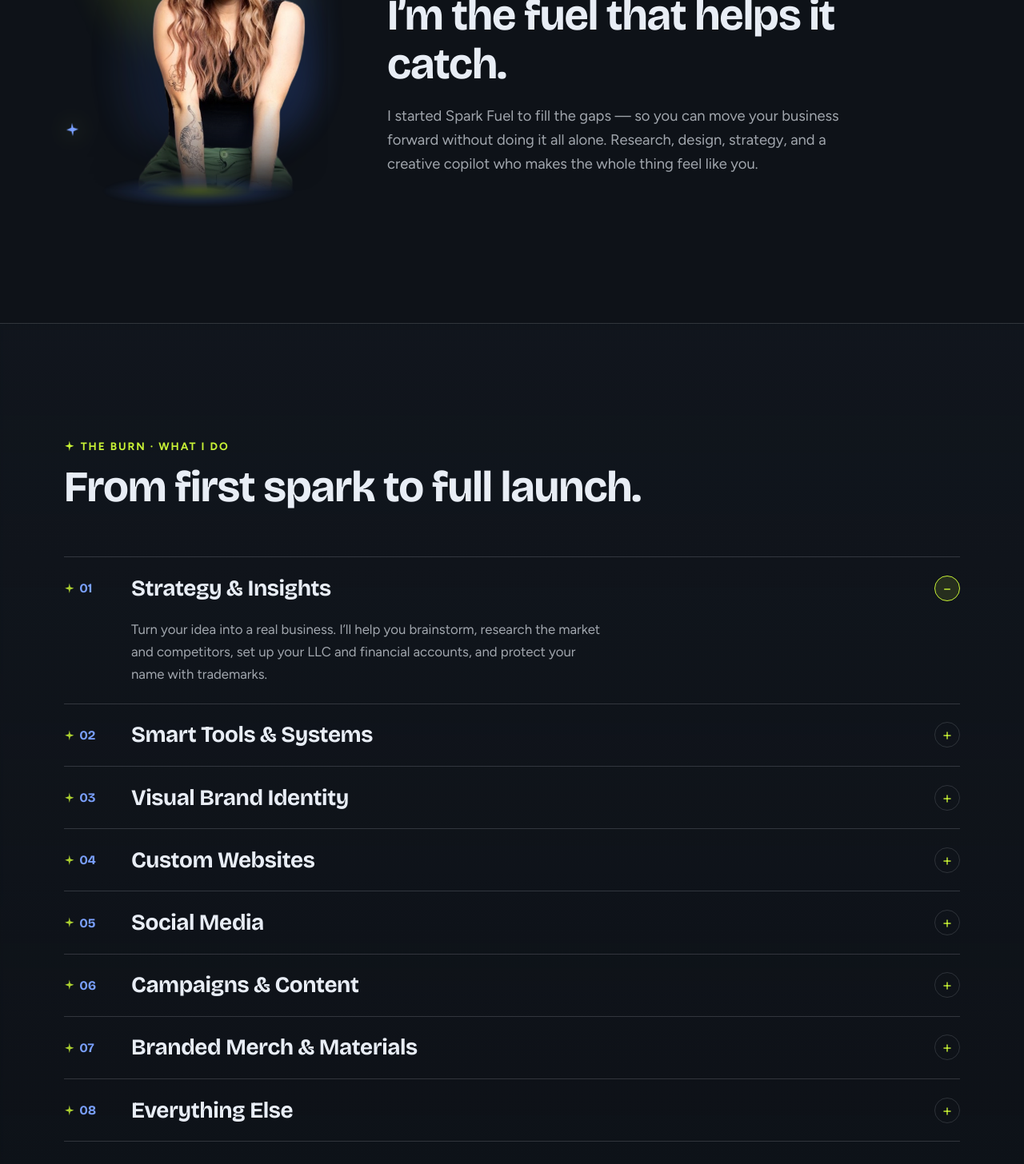
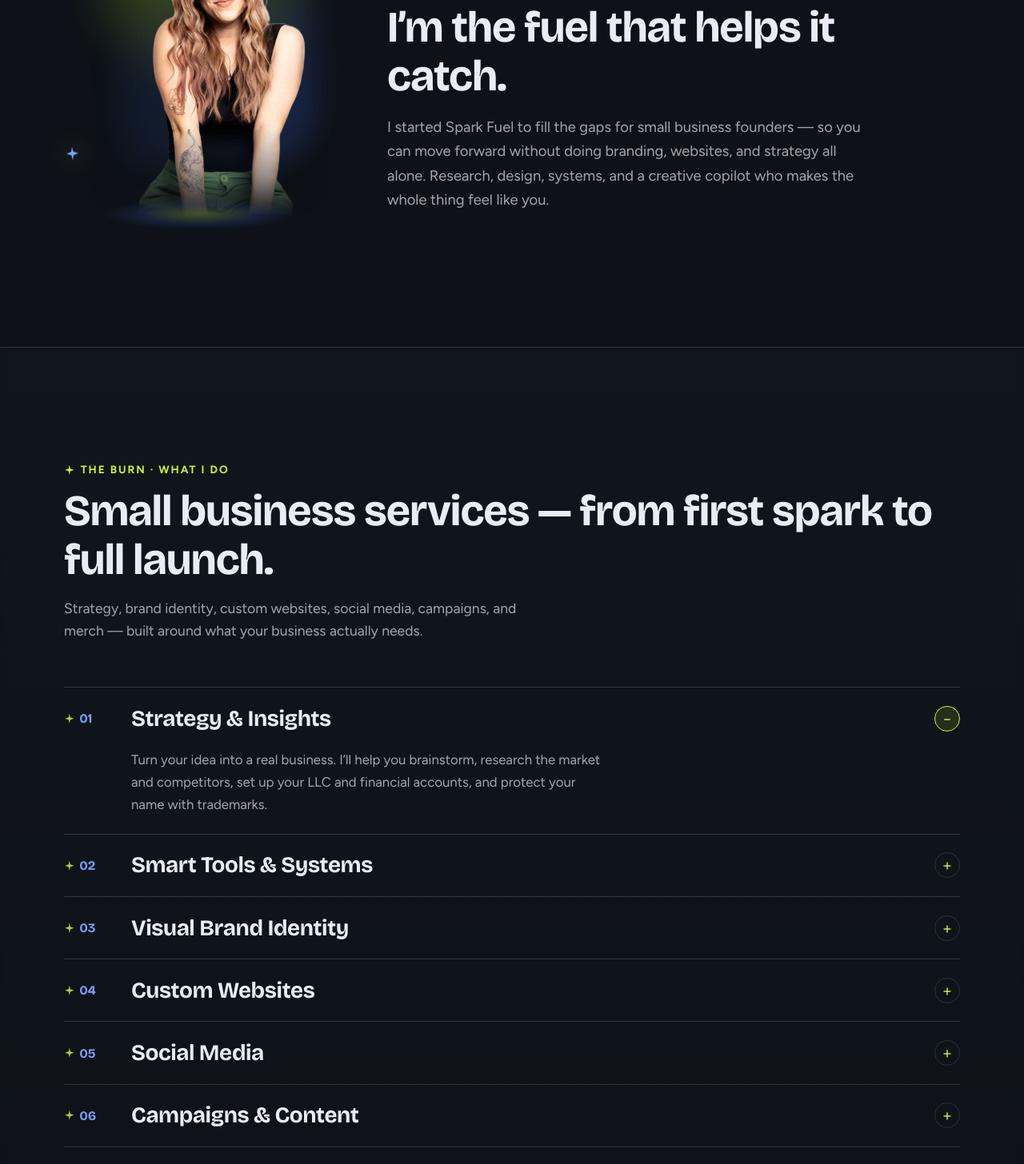
Before and after one commit to youhavereachedalexisstclair/sparkfuel, a React (Vite) app: page / in a window 1280 px wide. Shown: the part 1180-2636 px from the top of the page at 80% size. Built offline with nearby package versions, Linux system fonts and the light colour scheme.

Commit message:
Improve on-page SEO for the published Spark Fuel site.
Add meta/OG tags, structured data, sitemap/robots, a share image, and crawlable service copy so search and social can index the live page.

Co-authored-by: Cursor <cursoragent@cursor.com>

```diff
--- a/index.html
+++ b/index.html
@@ -4,20 +4,225 @@
     <meta charset="UTF-8" />
     <link rel="icon" type="image/svg+xml" href="/favicon.svg" />
     <meta name="viewport" content="width=device-width, initial-scale=1.0" />
+    <meta name="theme-color" content="#0E1218" />
     <meta
       name="description"
-      content="Spark Fuel — your small business copilot for research, design, and strategy."
+      content="Spark Fuel helps small businesses with research, brand identity, custom websites, social media, and strategy — your creative copilot from first idea to full launch."
     />
+    <meta
+      name="keywords"
+      content="Spark Fuel, small business branding, brand identity, custom websites, social media setup, business strategy, creative copilot, Alexis"
+    />
+    <meta name="author" content="Alexis, Spark Fuel" />
+    <meta name="robots" content="index, follow, max-image-preview:large" />
+    <link rel="canonical" href="https://sparkfuel.co/" />
+
+    <!-- Open Graph -->
+    <meta property="og:type" content="website" />
+    <meta property="og:site_name" content="Spark Fuel" />
+    <meta property="og:locale" content="en_US" />
+    <meta property="og:url" content="https://sparkfuel.co/" />
+    <meta
+      property="og:title"
+      content="Spark Fuel | Small Business Research, Design & Strategy"
+    />
+    <meta
+      property="og:description"
+      content="Research, design, and strategy to get your idea off the ground — or give your brand a whole new look."
+    />
+    <meta property="og:image" content="https://sparkfuel.co/og-image.jpg" />
+    <meta property="og:image:type" content="image/jpeg" />
+    <meta property="og:image:width" content="1280" />
+    <meta property="og:image:height" content="720" />
+    <meta
+      property="og:image:alt"
+      content="Spark Fuel — Your small business copilot"
+    />
+
+    <!-- Twitter -->
+    <meta name="twitter:card" content="summary_large_image" />
+    <meta
+      name="twitter:title"
+      content="Spark Fuel | Small Business Research, Design & Strategy"
+    />
+    <meta
+      name="twitter:description"
+      content="Research, design, and strategy to get your idea off the ground — or give your brand a whole new look."
+    />
+    <meta name="twitter:image" content="https://sparkfuel.co/og-image.jpg" />
+    <meta
+      name="twitter:image:alt"
+      content="Spark Fuel — Your small business copilot"
+    />
+
     <link rel="preconnect" href="https://fonts.googleapis.com" />
     <link rel="preconnect" href="https://fonts.gstatic.com" crossorigin />
     <link
       href="https://fonts.googleapis.com/css2?family=Bricolage+Grotesque:opsz,wght@12..96,600;12..96,700;12..96,800&family=Figtree:ital,wght@0,400;0,500;0,600;0,700;1,400&display=swap"
       rel="stylesheet"
     />
-    <title>Spark Fuel</title>
+    <title>Spark Fuel | Small Business Research, Design & Strategy</title>
+
+    <script type="application/ld+json">
+      {
+        "@context": "https://schema.org",
+        "@graph": [
+          {
+            "@type": "WebSite",
+            "@id": "https://sparkfuel.co/#website",
+            "url": "https://sparkfuel.co/",
+            "name": "Spark Fuel",
+            "description": "Spark Fuel helps small businesses with research, brand identity, custom websites, social media, and strategy.",
+            "publisher": { "@id": "https://sparkfuel.co/#organization" },
+            "inLanguage": "en-US"
+          },
+          {
+            "@type": ["Organization", "ProfessionalService"],
+            "@id": "https://sparkfuel.co/#organization",
+            "name": "Spark Fuel",
+            "url": "https://sparkfuel.co/",
+            "logo": {
+              "@type": "ImageObject",
+              "url": "https://sparkfuel.co/favicon.svg"
+            },
+            "image": "https://sparkfuel.co/og-image.jpg",
+            "email": "hello@sparkfuel.co",
+            "description": "Your small business copilot for research, design, and strategy — from first idea to full launch.",
+            "slogan": "Your small business copilot.",
+            "founder": { "@id": "https://sparkfuel.co/#alexis" },
+            "areaServed": "US",
+            "priceRange": "$$",
+            "knowsAbout": [
+              "Small business strategy",
+              "Brand identity",
+              "Custom websites",
+              "Social media",
+              "Marketing campaigns",
+              "Business operations"
+            ],
+            "hasOfferCatalog": {
+              "@type": "OfferCatalog",
+              "name": "Spark Fuel services",
+              "itemListElement": [
+                {
+                  "@type": "Offer",
+                  "itemOffered": {
+                    "@type": "Service",
+                    "name": "Strategy & Insights",
+                    "description": "Brainstorming, market research, LLC setup, financial accounts, and trademark protection for new businesses."
+                  }
+                },
+                {
+                  "@type": "Offer",
+                  "itemOffered": {
+                    "@type": "Service",
+                    "name": "Smart Tools & Systems",
+                    "description": "Google Workspace, domain setup, tech integrations, automations, and AI tools for small business operations."
+                  }
+                },
+                {
+                  "@type": "Offer",
+                  "itemOffered": {
+                    "@type": "Service",
+                    "name": "Visual Brand Identity",
+                    "description": "Logo, color palette, typography, brand guide, photo direction, and tone of voice."
+                  }
+                },
+                {
+                  "@type": "Offer",
+                  "itemOffered": {
+                    "@type": "Service",
+                    "name": "Custom Websites",
+                    "description": "Custom-designed, mobile-friendly websites built with SEO in mind."
+                  }
+                },
+                {
+                  "@type": "Offer",
+                  "itemOffered": {
+                    "@type": "Service",
+                    "name": "Social Media",
+                    "description": "Account setup and refresh, brand alignment, and content calendars."
+                  }
+                },
+                {
+                  "@type": "Offer",
+                  "itemOffered": {
+                    "@type": "Service",
+                    "name": "Campaigns & Content",
+                    "description": "Campaign planning and creative across social, email, and ads."
+                  }
+                },
+                {
+                  "@type": "Offer",
+                  "itemOffered": {
+                    "@type": "Service",
+                    "name": "Branded Merch & Materials",
+                    "description": "Business cards, stickers, packaging, apparel, and print materials."
+                  }
+                }
+              ]
+            },
+            "contactPoint": {
+              "@type": "ContactPoint",
+              "email": "hello@sparkfuel.co",
+              "contactType": "customer service",
+              "availableLanguage": "English"
+            }
+          },
+          {
+            "@type": "Person",
+            "@id": "https://sparkfuel.co/#alexis",
+            "name": "Alexis",
+            "jobTitle": "Founder",
+            "worksFor": { "@id": "https://sparkfuel.co/#organization" },
+            "url": "https://sparkfuel.co/#about",
+            "email": "hello@sparkfuel.co",
+            "description": "Founder of Spark Fuel — research, design, and strategy partner for small businesses."
+          },
+          {
+            "@type": "WebPage",
+            "@id": "https://sparkfuel.co/#webpage",
+            "url": "https://sparkfuel.co/",
+            "name": "Spark Fuel | Small Business Research, Design & Strategy",
+            "isPartOf": { "@id": "https://sparkfuel.co/#website" },
+            "about": { "@id": "https://sparkfuel.co/#organization" },
+            "primaryImageOfPage": {
+              "@type": "ImageObject",
+              "url": "https://sparkfuel.co/og-image.jpg"
+            },
+            "description": "Spark Fuel helps small businesses with research, brand identity, custom websites, social media, and strategy."
+          }
+        ]
+      }
+    </script>
   </head>
   <body>
     <div id="root"></div>
+    <noscript>
+      <main style="max-width: 40rem; margin: 2rem auto; padding: 0 1.25rem; font-family: system-ui, sans-serif; color: #e8edf5; background: #0e1218">
+        <h1>Spark Fuel — Your small business copilot</h1>
+        <p>
+          Research, brand design, websites, and strategy for small businesses —
+          from first idea to full launch.
+        </p>
+        <h2>Services</h2>
+        <ul>
+          <li>Strategy &amp; Insights</li>
+          <li>Smart Tools &amp; Systems</li>
+          <li>Visual Brand Identity</li>
+          <li>Custom Websites</li>
+          <li>Social Media</li>
+          <li>Campaigns &amp; Content</li>
+          <li>Branded Merch &amp; Materials</li>
+        </ul>
+        <p>
+          Contact:
+          <a href="mailto:hello@sparkfuel.co" style="color: #c8f235"
+            >hello@sparkfuel.co</a
+          >
+        </p>
+      </main>
+    </noscript>
     <script type="module" src="/src/main.tsx"></script>
   </body>
 </html>
--- a/src/App.css
+++ b/src/App.css
@@ -628,6 +628,14 @@
   margin-bottom: var(--space-lg);
 }
 
+.services-lede {
+  margin: 1rem 0 0;
+  max-width: 38rem;
+  font-size: 1.1rem;
+  line-height: 1.6;
+  color: var(--mist-dim);
+}
+
 .service-list {
   list-style: none;
   margin: 0 auto;
@@ -641,6 +649,11 @@
 
 .service-list li:last-child {
   border-bottom: 1px solid var(--line);
+}
+
+.service-heading {
+  margin: 0;
+  font: inherit;
 }
 
 .service-trigger {
@@ -700,9 +713,26 @@
 }
 
 .service-panel {
+  display: grid;
+  grid-template-rows: 0fr;
+  max-width: 42rem;
+  padding: 0 0 0 5.25rem;
+  opacity: 0;
+  transition:
+    grid-template-rows 0.35s ease,
+    opacity 0.25s ease,
+    padding-bottom 0.35s ease;
+}
+
+.service-list li.is-open .service-panel {
+  grid-template-rows: 1fr;
+  padding-bottom: 1.4rem;
+  opacity: 1;
+}
+
+.service-panel-inner {
   overflow: hidden;
-  padding: 0 0 1.4rem 5.25rem;
-  max-width: 42rem;
+  min-height: 0;
 }
 
 .service-panel p {
@@ -862,6 +892,10 @@
 }
 
 @media (prefers-reduced-motion: reduce) {
+  .service-panel {
+    transition: none;
+  }
+
   html {
     scroll-behavior: auto;
   }
--- a/src/App.tsx
+++ b/src/App.tsx
@@ -123,8 +123,8 @@ function App() {
               <span> copilot.</span>
             </h1>
             <p className="hero-lede">
-              Research, design, and strategy to get your idea off the ground —
-              or give your brand a whole new look.
+              Research, brand design, websites, and strategy to get your idea
+              off the ground — or give your small business a whole new look.
             </p>
             <div className="hero-actions">
               <a className="btn btn-spark" href="#contact">
@@ -160,10 +160,10 @@ function App() {
                 Your idea is the spark. I’m the fuel that helps it catch.
               </h2>
               <p>
-                I started Spark Fuel to fill the gaps — so you can move your
-                business forward without doing it all alone. Research, design,
-                strategy, and a creative copilot who makes the whole thing feel
-                like you.
+                I started Spark Fuel to fill the gaps for small business
+                founders — so you can move forward without doing branding,
+                websites, and strategy all alone. Research, design, systems,
+                and a creative copilot who makes the whole thing feel like you.
               </p>
             </div>
           </div>
@@ -175,17 +175,24 @@ function App() {
               <SparkMark className="eyebrow-spark" />
               The burn · What I do
             </p>
-            <h2>From first spark to full launch.</h2>
+            <h2>Small business services — from first spark to full launch.</h2>
+            <p className="services-lede">
+              Strategy, brand identity, custom websites, social media, campaigns,
+              and merch — built around what your business actually needs.
+            </p>
           </div>
           <ul className="service-list">
             {services.map((service, index) => {
               const open = openService === index
+              const panelId = `service-panel-${index}`
               return (
                 <li key={service.title} className={open ? 'is-open' : ''}>
+                  <h3 className="service-heading">
                     <button
                       type="button"
                       className="service-trigger"
                       aria-expanded={open}
+                      aria-controls={panelId}
                       onClick={() => setOpenService(open ? null : index)}
                     >
                       <span className="service-index">
@@ -197,8 +204,11 @@ function App() {
                         {open ? '−' : '+'}
                       </span>
                     </button>
-                  <div className="service-panel" role="region" hidden={!open}>
+                  </h3>
+                  <div className="service-panel" id={panelId} role="region">
+                    <div className="service-panel-inner">
                       <p>{service.body}</p>
+                    </div>
                   </div>
                 </li>
               )
@@ -214,10 +224,11 @@ function App() {
               <SparkMark className="eyebrow-spark" />
               Ignition
             </p>
-            <h2>Got an idea that needs fuel?</h2>
+            <h2>Got a small business idea that needs fuel?</h2>
             <p>
-              Tell me what you’re building. We’ll figure out the gaps — and
-              make something amazing together.
+              Tell me what you’re building — branding, a website, strategy, or
+              all of it. We’ll figure out the gaps and make something amazing
+              together.
             </p>
             <a className="btn btn-spark btn-lg" href="mailto:hello@sparkfuel.co">
               hello@sparkfuel.co
@@ -228,7 +239,9 @@ function App() {
 
       <footer className="footer">
         <p>© {new Date().getFullYear()} Spark Fuel</p>
-        <p>sparkfuel.co</p>
+        <p>
+          <a href="https://sparkfuel.co/">sparkfuel.co</a>
+        </p>
       </footer>
     </div>
   )
```
Also changed, not shown: public/og-image.jpg (added), public/robots.txt (added), 1 other file (tests, documents, lock files or other folders). Lines whose indentation alone changed are shown as unchanged.
